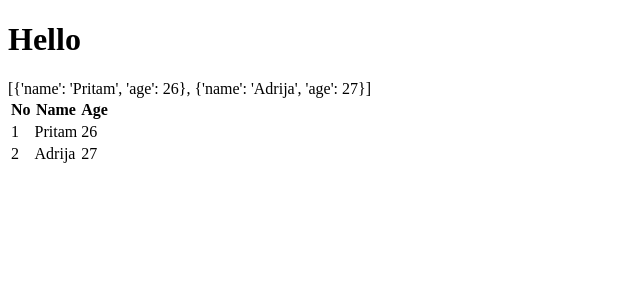
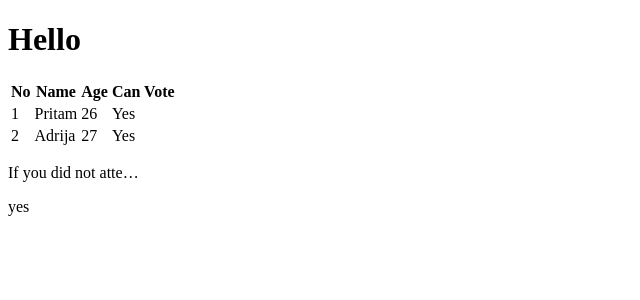
Before and after one commit to pritammimo/django-practice, a Django app: page / in a window 1280 px wide. Shown: the top 300 px of the page, without its empty margins (0-640 px from the left). Run offline with Django 3.2, Linux system fonts and the light colour scheme.

Commit message:
django-template add

```diff
--- a/home/templates/index.html
+++ b/home/templates/index.html
@@ -5,20 +5,33 @@
   </head>
   <body>
     <h1>Hello</h1>
-    {{peoples}}
     <table>
   <tr>
     <th>No</th>
     <th>Name</th>
     <th>Age</th>
+    <th>Can Vote</th>
   </tr>
       {% for people in peoples %}
   <tr>
     <td>{{forloop.counter}}</td>
     <td>{{people.name}}</td>
     <td>{{people.age}}</td>
+    <td>
+      {% if people.age >= 18 %}
+      Yes
+      {% else %}
+      NO
+      {% endif %}
+    </td>
   </tr>
       {% endfor %}
 </table>
+    <p>{{text|truncatechars:20}}</p>
+    {%if "tomato" in vegetables %}
+    <p>yes</p>
+    {% else %}
+    <p>Not available</p>
+    {% endif %}
   </body>
 </html>
--- a/home/views.py
+++ b/home/views.py
@@ -8,7 +8,9 @@ def home(request):
     {"name":"Pritam","age":26},
     {"name":"Adrija","age":27},
           ]
-  return render(request, "index.html",context={'peoples':people})
+  text="If you did not attempt to sign in to your account, your password may be compromised. Visit https://github.com/settings/security to create a new, strong password for your GitHub account,If you'd like to automatically verify devices in the future, consider enabling two-factor authentication on your account"
+  vegetables=["Pumpkin","tomato","potato"]
+  return render(request, "index.html",context={'peoples':people,"text":text,"vegetables":vegetables})
 
 
 def success_page(request):
```
